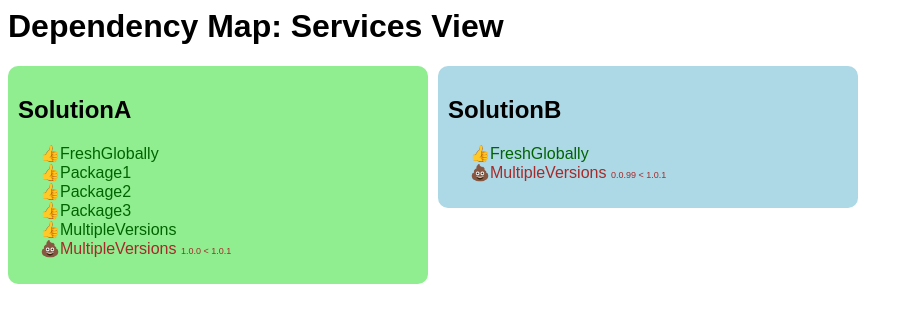
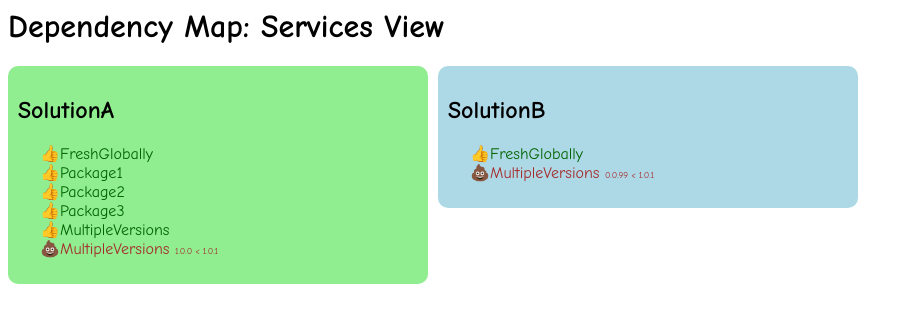
Before and after one commit to timiles/DependencyMap, a plain HTML site: page Example.Web/services.html in a window 1280 px wide. Shown: the whole page, without its empty margins (0-913 px from the left). Drawn offline with Linux system fonts and the light colour scheme.

Commit message:
yeah comic sans

```diff
--- a/Example.Web/css/styles.css
+++ b/Example.Web/css/styles.css
@@ -1,5 +1,5 @@
 BODY {
-    font-family: Sans-serif;
+    font-family: 'Comic Sans MS';
 }
 
 /* masonry */
```
